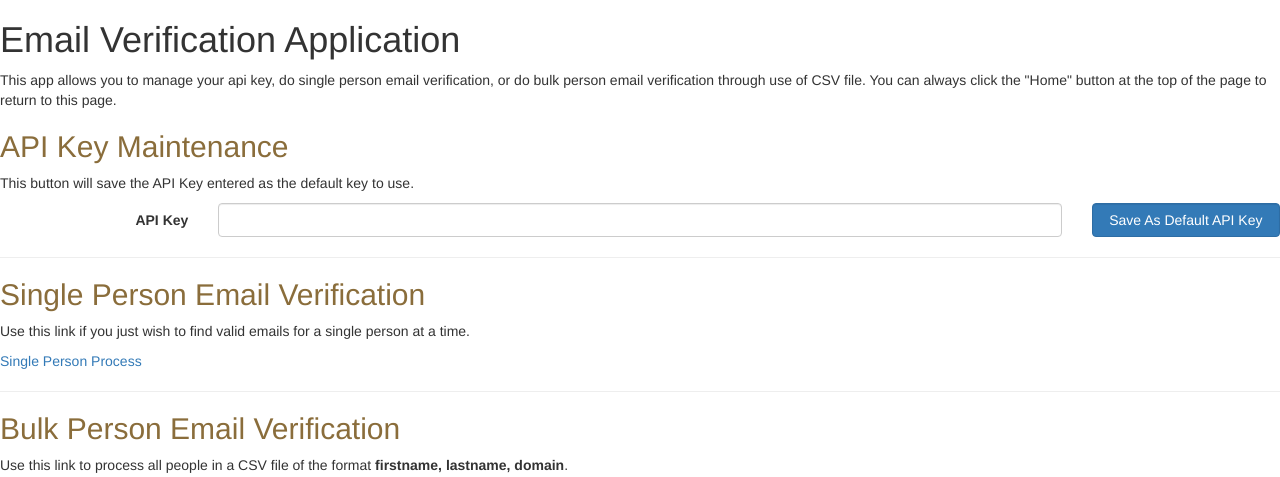
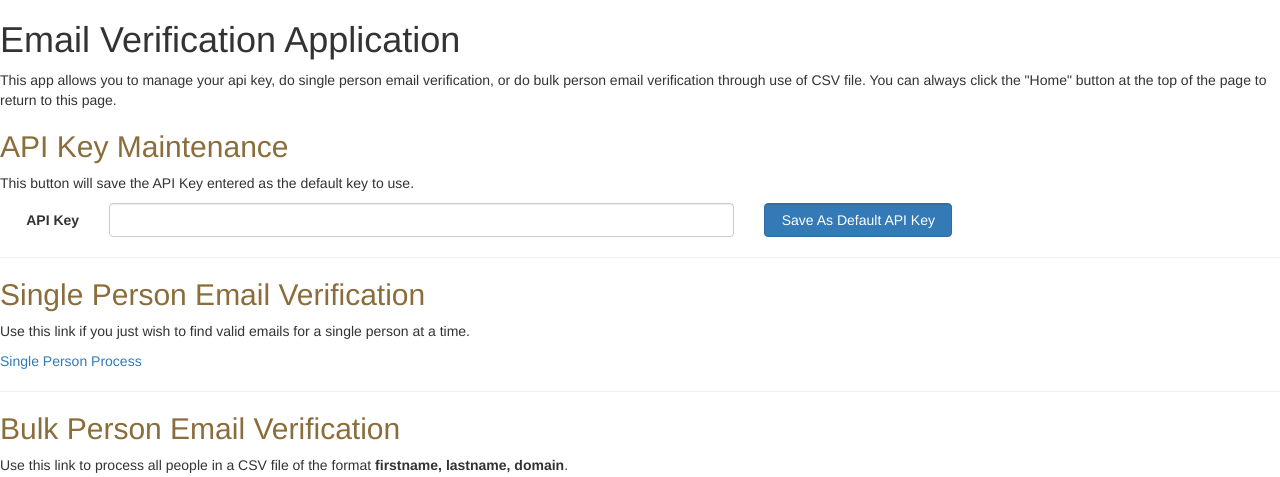
Before and after one commit to Zaralus/EmailValidator, a Django app: template hello/templates/index.html in a window 1280 px wide. Shown: the part 51-528 px from the top of the page. Run offline with Django 3.2, Linux system fonts and the light colour scheme; the template is opened without the code that fills it, so the values that code supplies are empty; some libraries are stand-ins or nearby versions.

Commit message:
Fixed small JS syntax errors.

```diff
--- a/hello/static/EmailValidator.js
+++ b/hello/static/EmailValidator.js
@@ -142,15 +142,15 @@ function processPerson( rawPerson ) {
 	apiKey = $("#apiKey").val();
 
 	var person = {};
-	person.fn = rawPerson.firstName.toLowerCase();;
+	person.fn = rawPerson.firstName.toLowerCase();
 	person.fi = person.fn.substr(0,1);
 	person.mn = '';
 	person.mi = '';
-	person.ln = rawPerson.lastName.toLowerCase();;
+	person.ln = rawPerson.lastName.toLowerCase();
 	person.li = person.ln.substr(0,1);
 	person.domains = ['gmail.com']
 	if (rawPerson.domain) {
-		person.domains.push(rawPerson.domain.toLowerCase(););
+		person.domains.push(rawPerson.domain.toLowerCase());
 	}
 
 	var foundValidEmail = false;
--- a/hello/templates/index.html
+++ b/hello/templates/index.html
@@ -26,8 +26,8 @@ to return to this page.
 		{% csrf_token %}
 		<p>This button will save the API Key entered as the default key to use.</p>
 		<div class="form-group">
-			<label class="control-label col-sm-2" for="apiKey">API Key</label>
-			<div class="col-sm-8">
+			<label class="control-label col-sm-1" for="apiKey">API Key</label>
+			<div class="col-sm-6">
 				<input type="text" class="form-control" name="apiKey" id="apiKey" size="70" value="{{ apiKey }}"/>
 			</div>
 			<div class="col-sm-2">
```
